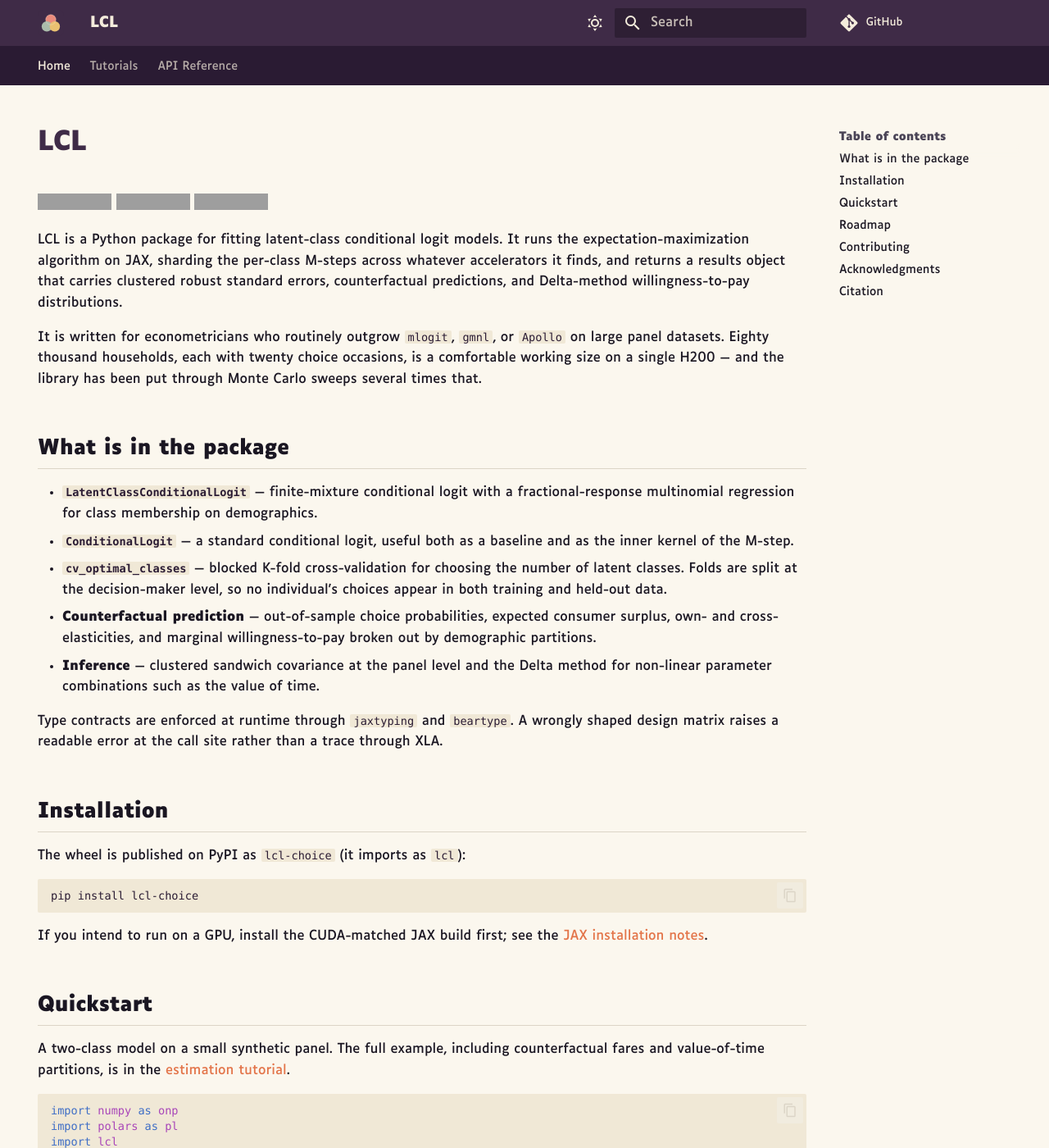
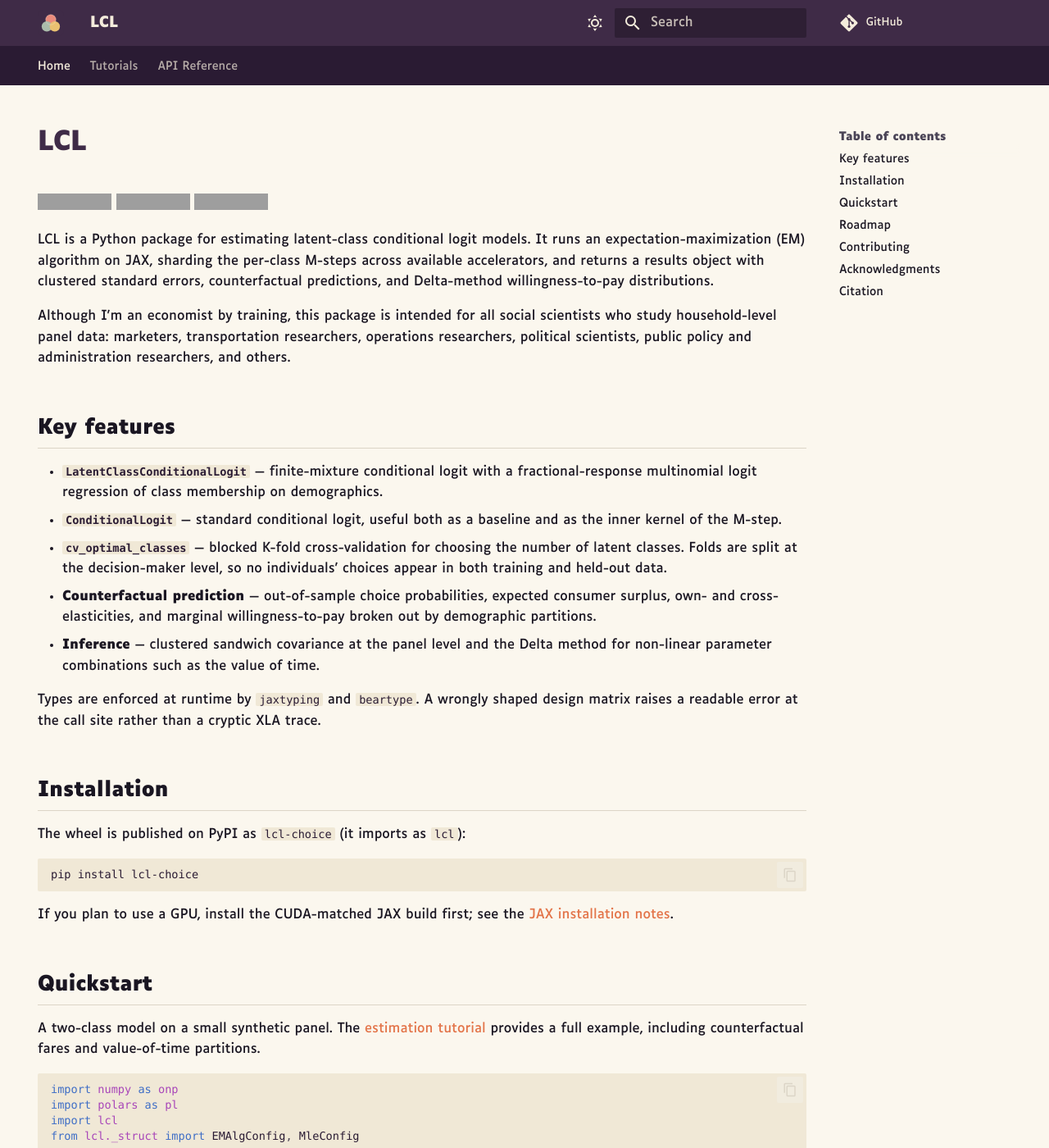
Before and after one commit to zeyveld/latent-class-conditional-logit, an MkDocs documentation site: the page built from docs/index.md, in a window 1280 px wide and 1400 px high. Shown: the whole window at 82% size. Built offline with MkDocs 1.6.1 and Material for MkDocs 9.7.7, drawn with Linux system fonts in a browser that asks for light colours; comment, search, counter and statistics services are not loaded; some of the changed text lies outside the part shown; grey boxes are pictures that could not be loaded.

Commit message:
Update website

````diff
--- a/docs/index.md
+++ b/docs/index.md
@@ -9,19 +9,19 @@ hide:
 [![Python 3.10+](https://img.shields.io/badge/python-3.10+-blue.svg)](https://www.python.org/downloads/release/python-3100/)
 [![License: MIT](https://img.shields.io/badge/License-MIT-yellow.svg)](https://opensource.org/licenses/MIT)
 
-LCL is a Python package for fitting latent-class conditional logit models. It runs the expectation-maximization algorithm on JAX, sharding the per-class M-steps across whatever accelerators it finds, and returns a results object that carries clustered robust standard errors, counterfactual predictions, and Delta-method willingness-to-pay distributions.
+LCL is a Python package for estimating latent-class conditional logit models. It runs an expectation-maximization (EM) algorithm on JAX, sharding the per-class M-steps across available accelerators, and returns a results object with clustered standard errors, counterfactual predictions, and Delta-method willingness-to-pay distributions.
 
-It is written for econometricians who routinely outgrow `mlogit`, `gmnl`, or `Apollo` on large panel datasets. Eighty thousand households, each with twenty choice occasions, is a comfortable working size on a single H200 — and the library has been put through Monte Carlo sweeps several times that.
+Although I'm an economist by training, this package is intended for all social scientists who study household-level panel data: marketers, transportation researchers, operations researchers, political scientists, public policy and administration researchers, and others.
 
-## What is in the package
+## Key features
 
-- **`LatentClassConditionalLogit`** — finite-mixture conditional logit with a fractional-response multinomial regression for class membership on demographics.
-- **`ConditionalLogit`** — a standard conditional logit, useful both as a baseline and as the inner kernel of the M-step.
-- **`cv_optimal_classes`** — blocked K-fold cross-validation for choosing the number of latent classes. Folds are split at the decision-maker level, so no individual's choices appear in both training and held-out data.
+- **`LatentClassConditionalLogit`** — finite-mixture conditional logit with a fractional-response multinomial logit regression of class membership on demographics.
+- **`ConditionalLogit`** — standard conditional logit, useful both as a baseline and as the inner kernel of the M-step.
+- **`cv_optimal_classes`** — blocked K-fold cross-validation for choosing the number of latent classes. Folds are split at the decision-maker level, so no individuals' choices appear in both training and held-out data.
 - **Counterfactual prediction** — out-of-sample choice probabilities, expected consumer surplus, own- and cross-elasticities, and marginal willingness-to-pay broken out by demographic partitions.
 - **Inference** — clustered sandwich covariance at the panel level and the Delta method for non-linear parameter combinations such as the value of time.
 
-Type contracts are enforced at runtime through `jaxtyping` and `beartype`. A wrongly shaped design matrix raises a readable error at the call site rather than a trace through XLA.
+Types are enforced at runtime by `jaxtyping` and `beartype`. A wrongly shaped design matrix raises a readable error at the call site rather than a cryptic XLA trace.
 
 ## Installation
 
@@ -31,11 +31,11 @@ The wheel is published on PyPI as `lcl-choice` (it imports as `lcl`):
 pip install lcl-choice
 ```
 
-If you intend to run on a GPU, install the CUDA-matched JAX build first; see the [JAX installation notes](https://github.com/jax-ml/jax#installation).
+If you plan to use a GPU, install the CUDA-matched JAX build first; see the [JAX installation notes](https://github.com/jax-ml/jax#installation).
 
 ## Quickstart
 
-A two-class model on a small synthetic panel. The full example, including counterfactual fares and value-of-time partitions, is in the [estimation tutorial](tutorials/estimation.md).
+A two-class model on a small synthetic panel. The [estimation tutorial](tutorials/estimation.md) provides a full example, including counterfactual fares and value-of-time partitions.
 
 ```python
 import numpy as onp
@@ -112,17 +112,16 @@ Information criteria: CAIC=1233.4, BIC=1227.4, adjusted BIC=1197.4
  CAIC: 1233.4 | BIC: 1227.4 | Adj. BIC: 1197.4>
 ```
 
-Numbers in parentheses are Delta-method standard errors on the population moments. The class-specific β's themselves are available on `results.em_res.structural_betas`.
+The parentheses enclose delta-method standard errors on the population moments. The class-specific β's themselves are available in `results.em_res.structural_betas`.
 
 ## Roadmap
 
-The estimator is stable and the results object covers the cases we encounter in our own work. Active development is on three fronts:
+The estimator is fairly stable and the results object covers the cases I encounter in my own work. I'm hoping to make two extensions:
 
-- **Model selection.** Blocked K-fold cross-validation is included but still marked experimental — expect refinements as we work through edge cases on highly unbalanced panels.
+- **Model selection.** Blocked K-fold cross-validation is included but still marked experimental — expect refinements as I deploy this utility in my research.
 - **Documentation.** A mathematical appendix and additional worked examples beyond Apollo's mode-choice data.
-- **Companion paper.** A working paper covering the econometric framework, hardware benchmarks, and Monte Carlo coverage tests.
 
-If there is a constraint, optimization routine, or post-estimation tool you would like to see, [open an issue](https://github.com/zeyveld/latent-class-conditional-logit/issues).
+If there is a constraint, optimization routine, or post-estimation tool you'd like to see, [open an issue](https://github.com/zeyveld/latent-class-conditional-logit/issues).
 
 ## Contributing
 
````
Also changed, not shown: other parts of docs/index.md (+1 -1 lines), docs/api/cross_validation.md (+1 -1 lines), docs/api/latent_class.md (+1 -1 lines), docs/tutorials/cross_validation.md (+7 -7 lines), docs/tutorials/estimation.md (+7 -7 lines).
